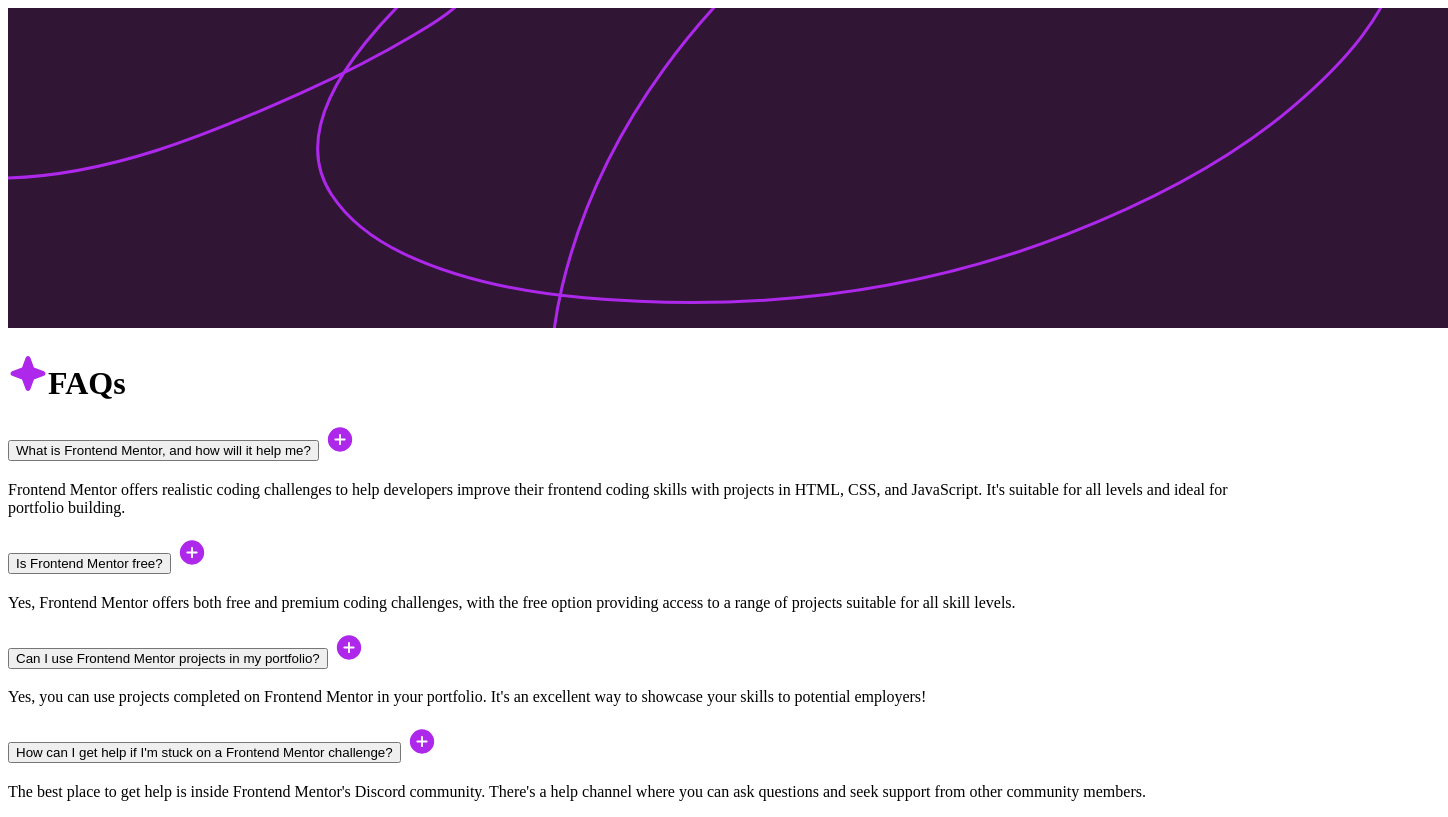
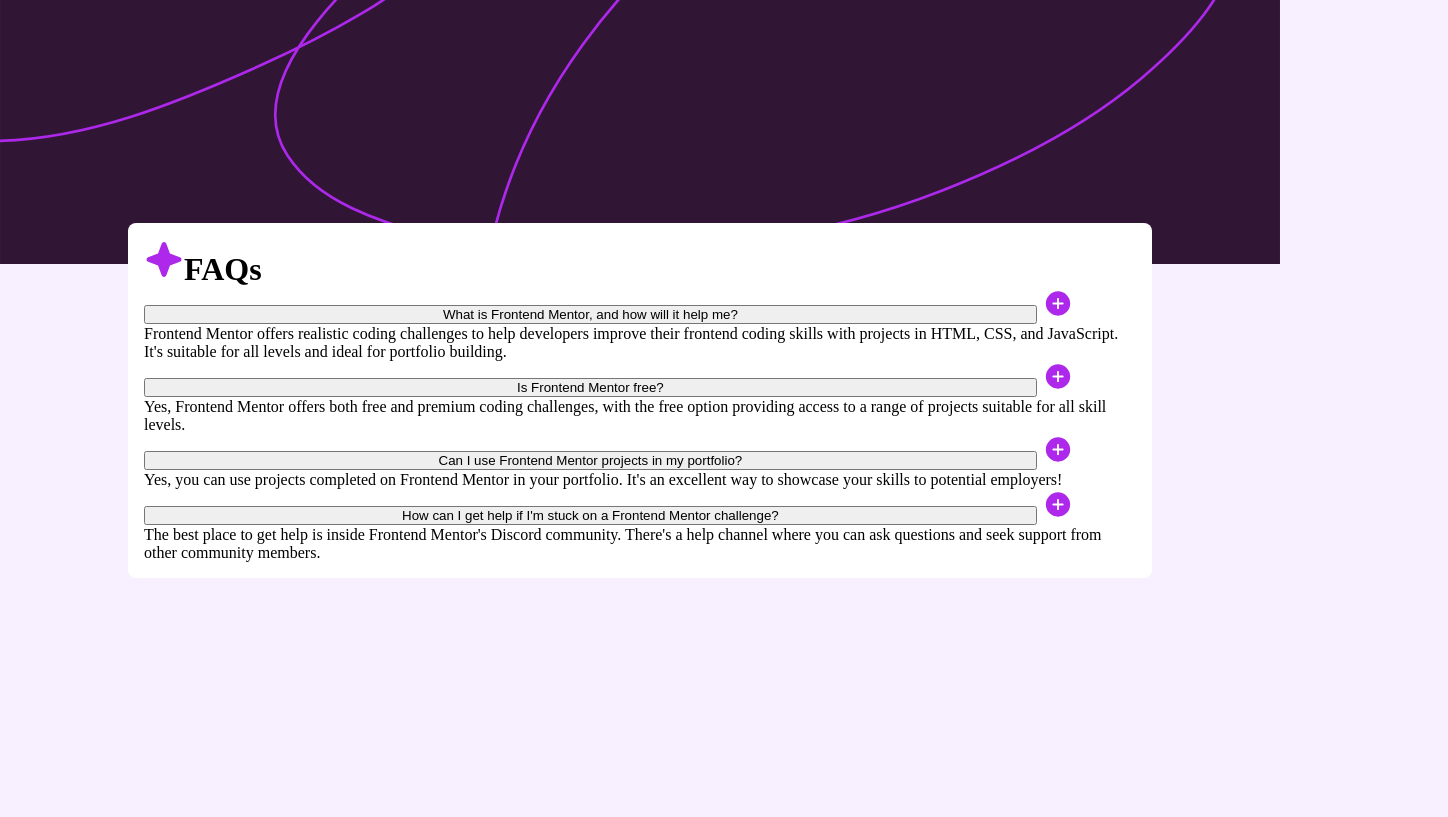
Before and after one commit to data-dev05/faq-accordion, a plain HTML site: page index.html in a window 1280 px wide. Shown: the whole page, 1448 px wide, since content can reach past the window. Drawn offline with Linux system fonts and the light colour scheme.

Commit message:
Add basic CSS styles for background and accordion

```diff
--- a/index.html
+++ b/index.html
@@ -6,6 +6,8 @@
 
   <link rel="icon" type="image/png" sizes="32x32" href="./assets/images/favicon-32x32.png">
 
+  <link rel="stylesheet" href="./css/styles.css">
+
   <title>FAQ accordion</title>
 </head>
 <body>
@@ -13,7 +15,7 @@
     <picture>
       <source media="(min-width:769px)" srcset="./assets/images/background-pattern-desktop.svg">
       <source media="(max-width:768px)" srcset="./assets/images/background-pattern-mobile.svg">
-      <img class="child" src="./assets/images/background-pattern-desktop.svg" alt="background pattern">
+      <img id="bg-img" src="./assets/images/background-pattern-desktop.svg" alt="background pattern">
     </picture>
     <h1><img src="./assets/images/icon-star.svg" alt="icon star">FAQs</h1>
 
--- /dev/null
+++ b/sass/_variables.scss
@@ -0,0 +1,6 @@
+$color-white: hsl(0, 0%, 100%);
+$color-light-pink: hsl(275, 100%, 97%);
+$color-grayish-purple: hsl(292, 16%, 49%);
+$color-dark-purple: hsl(292, 42%, 14%);
+
+$font-body-size: 16px;
--- /dev/null
+++ b/sass/styles.scss
@@ -0,0 +1,39 @@
+@use "./variables" as *;
+
+* {
+    margin: 0;
+    padding: 0;
+    box-sizing: border-box;
+}
+
+body {
+    background-color: $color-light-pink;
+    min-height: 100vh;
+    display: grid;
+    place-items: center;
+}
+
+#bg-img {
+    position: absolute;
+    top: 0;
+    left: 0;
+    z-index: -1;
+    width: 100%;
+    height: 33%;
+    object-fit: cover;
+}
+
+main {
+    width: 80%;
+    background-color: $color-white;
+    padding: 1rem;
+    border-radius: 0.5rem;
+}
+
+h2 {
+    width: 100%;
+}
+
+button {
+    width: 90%;
+}
```
Also changed, not shown: css/styles.css (added), 1 other file.
